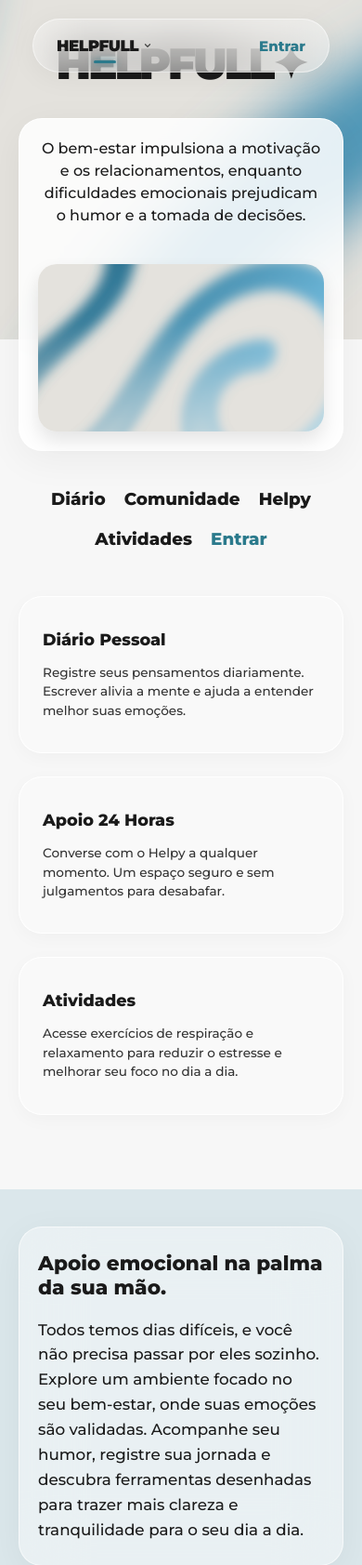
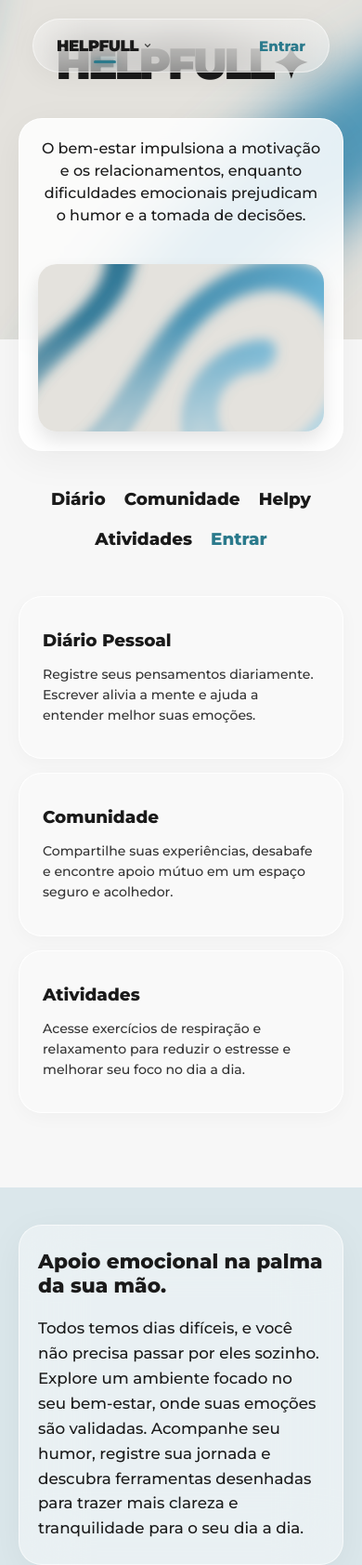
Before and after one commit to PedroCarlos28/HelpFull2, a PHP site: page /XAMPP/inicio.php in a window 390 px wide. Shown: the top 1683 px of the page at 93% size. Run offline with PHP 8.4, Linux system fonts and the light colour scheme; data that the repository does not hold is empty; some libraries are stand-ins or nearby versions.

Commit message:
Atualiza cartao central para Comunidade com link e equaliza tamanhos dos cartoes

```diff
--- a/inicio.php
+++ b/inicio.php
@@ -587,12 +587,25 @@ if (isset($_SESSION['usuario_id'])) {
         /* CARDS E SEÇÕES INFERIORES */
         .secao-cartoes {
             display: flex;
+            align-items: stretch;
             gap: 25px;
             margin-bottom: 80px;
         }
 
+        .secao-cartoes a {
+            flex: 1 1 0;
+            display: flex;
+            text-decoration: none;
+            color: inherit;
+        }
+
         .cartao {
             flex: 1;
+            display: flex;
+            flex-direction: column;
+            width: 100%;
+            min-height: 200px;
+            box-sizing: border-box;
             background: rgba(250, 250, 250, 0.85);
             backdrop-filter: blur(15px);
             -webkit-backdrop-filter: blur(15px);
@@ -600,24 +613,26 @@ if (isset($_SESSION['usuario_id'])) {
             border-radius: 25px;
             box-shadow: 0 5px 20px rgba(0, 0, 0, 0.03);
             border: 1px solid rgba(255, 255, 255, 0.9);
-            transition: transform 0.3s;
+            transition: transform 0.3s, box-shadow 0.3s;
         }
 
         .cartao:hover {
             transform: translateY(-5px);
+            box-shadow: 0 10px 30px rgba(0, 0, 0, 0.08);
         }
 
         .cartao h3 {
-            font-size: 1.1rem;
+            font-size: 1.15rem;
             margin-bottom: 15px;
             font-weight: 800;
         }
 
         .cartao p {
-            font-size: 0.85rem;
-            line-height: 1.5;
+            font-size: 0.88rem;
+            line-height: 1.55;
             color: #333;
             font-weight: 500;
+            flex: 1;
         }
 
         .bloco-grande-container {
@@ -751,6 +766,15 @@ if (isset($_SESSION['usuario_id'])) {
 
             .secao-cartoes {
                 flex-direction: column;
+                gap: 15px;
+            }
+
+            .secao-cartoes a {
+                width: 100%;
+            }
+
+            .cartao {
+                min-height: auto;
             }
 
             .navbar-flutuante {
@@ -1015,11 +1039,10 @@ if (isset($_SESSION['usuario_id'])) {
                     </div>
                 </a>
 
-                <a href="ChatBOT.php" style="text-decoration: none; color: inherit;">
+                <a href="Comunidade.php" style="text-decoration: none; color: inherit;">
                     <div class="cartao">
-                        <h3>Apoio 24 Horas</h3>
-                        <p>Converse com o Helpy a qualquer momento. Um espaço seguro e sem julgamentos para
-                            desabafar.</p>
+                        <h3>Comunidade</h3>
+                        <p>Compartilhe suas experiências, desabafe e encontre apoio mútuo em um espaço seguro e acolhedor.</p>
                     </div>
                 </a>
 
--- a/notificacoes.js
+++ b/notificacoes.js
@@ -283,9 +283,9 @@
             '.texto-intro':'Well-being supports motivation and relationships, while emotional difficulties can affect mood and decision-making.',
             '.texto-extra-scrolled':'We all have difficult days, and you do not have to go through them alone. Explore a space focused on your well-being, track your mood, record your journey and discover tools designed to bring more clarity and calm to your daily life.',
             '.bloco-grande p':'We all have difficult days, and you do not have to go through them alone. Explore a space focused on your well-being, track your mood and discover tools designed to bring more clarity and calm to your daily life.',
-            '.secao-cartoes .cartao:nth-child(1) p':'Record your thoughts every day. Writing can ease the mind and help you better understand your emotions.',
-            '.secao-cartoes .cartao:nth-child(2) p':'Talk to Helpy whenever you need. A safe, judgment-free space to share what you are feeling.',
-            '.secao-cartoes .cartao:nth-child(3) p':'Access breathing and relaxation exercises to reduce stress and improve your focus throughout the day.',
+            '.secao-cartoes a:nth-child(1) p, .secao-cartoes .cartao:nth-child(1) p':'Record your thoughts every day. Writing can ease the mind and help you better understand your emotions.',
+            '.secao-cartoes a:nth-child(2) p, .secao-cartoes .cartao:nth-child(2) p':'Share experiences and feelings in a safe space. Find mutual support and welcoming without judgment.',
+            '.secao-cartoes a:nth-child(3) p, .secao-cartoes .cartao:nth-child(3) p':'Access breathing and relaxation exercises to reduce stress and improve your focus throughout the day.',
             '.texto-intro-diario':'Writing in a journal can help you better understand your thoughts and feelings. Take a few minutes to write about your day, focusing on what went well, what challenged you and how you felt. You can also select the emotions that best describe your mood today.',
             '.card-sobre p':'Here you will find materials to support your self-awareness journey. Explore short articles, relaxation techniques and selected reflections to bring more clarity, calm and lightness to your day.',
             '.card-artigo:nth-of-type(1) p':'When your mind speeds up, your breathing is your greatest ally. The 4-7-8 technique acts as a natural calming method for the nervous system and helps you return to the present moment.',
@@ -295,9 +295,9 @@
             '.texto-intro':'O bem-estar impulsiona a motivação e os relacionamentos, enquanto dificuldades emocionais prejudicam o humor e a tomada de decisões.',
             '.texto-extra-scrolled':'Todos temos dias difíceis, e você não precisa passar por eles sozinho. Explore um ambiente focado no seu bem-estar, acompanhe seu humor, registre sua jornada e descubra ferramentas desenhadas para trazer mais clareza e tranquilidade para o seu dia a dia.',
             '.bloco-grande p':'Todos temos dias difíceis, e você não precisa passar por eles sozinho. Explore um ambiente focado no seu bem-estar, acompanhe seu humor e descubra ferramentas desenhadas para trazer mais clareza e tranquilidade para o seu dia a dia.',
-            '.secao-cartoes .cartao:nth-child(1) p':'Registre seus pensamentos diariamente. Escrever alivia a mente e ajuda a entender melhor suas emoções.',
-            '.secao-cartoes .cartao:nth-child(2) p':'Converse com o Helpy a qualquer momento. Um espaço seguro e sem julgamentos para desabafar.',
-            '.secao-cartoes .cartao:nth-child(3) p':'Acesse exercícios de respiração e relaxamento para reduzir o estresse e melhorar seu foco no dia a dia.',
+            '.secao-cartoes a:nth-child(1) p, .secao-cartoes .cartao:nth-child(1) p':'Registre seus pensamentos diariamente. Escrever alivia a mente e ajuda a entender melhor suas emoções.',
+            '.secao-cartoes a:nth-child(2) p, .secao-cartoes .cartao:nth-child(2) p':'Compartilhe suas experiências, desabafe e encontre apoio mútuo em um espaço seguro e acolhedor.',
+            '.secao-cartoes a:nth-child(3) p, .secao-cartoes .cartao:nth-child(3) p':'Acesse exercícios de respiração e relaxamento para reduzir o estresse e melhorar seu foco no dia a dia.',
             '.texto-intro-diario':'Escrever um diário pode ajudar você a entender melhor seus pensamentos e sentimentos. Reserve alguns minutos para escrever sobre o seu dia, concentrando-se no que correu bem, no que o desafiou e como você se sentiu. Você também pode selecionar as emoções que melhor descrevem seu humor hoje.',
             '.card-sobre p':'Aqui reunimos materiais para apoiar sua jornada de autoconhecimento. Explore artigos rápidos, técnicas de relaxamento e reflexões selecionadas para ajudar a trazer mais clareza, calma e leveza ao seu dia a dia.',
             '.card-artigo:nth-of-type(1) p':'Quando a mente acelera, sua respiração é sua maior aliada. A técnica 4-7-8 atua como um calmante natural para o sistema nervoso e ajuda a trazer a mente de volta para o momento presente.',
```
